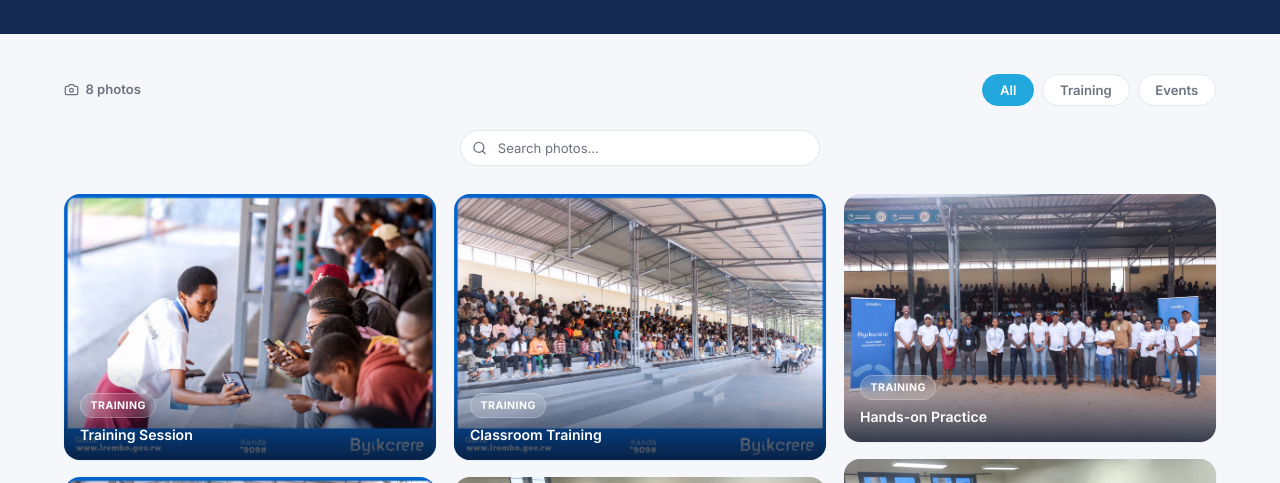
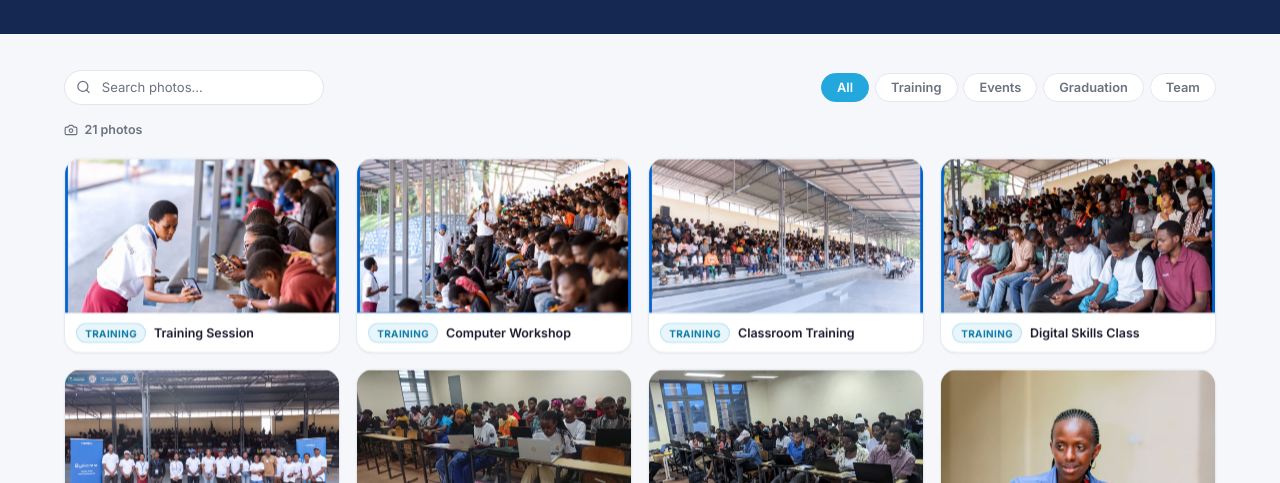
Before and after one commit to adolphenayituriki/DTS-Digital-Technology-Skills, a React (Vite) app in the folder client/: page /gallery in a window 1280 px wide. Shown: the part 317-800 px from the top of the page. Built offline with nearby package versions, Linux system fonts and the light colour scheme; no server answers.

Commit message:
Rebuild gallery as uniform 16:9 grid with cleaner toolbar and empty state

```diff
--- a/client/src/pages/Gallery.jsx
+++ b/client/src/pages/Gallery.jsx
@@ -1,19 +1,49 @@
-import React, { useEffect, useState } from 'react';
-import { X, ChevronLeft, ChevronRight, ZoomIn, Camera, Search } from 'lucide-react';
+import React, { useCallback, useEffect, useMemo, useRef, useState } from 'react';
+import { X, ChevronLeft, ChevronRight, ZoomIn, Camera, Search, ImageOff } from 'lucide-react';
 import FadeIn from '../components/FadeIn';
 
+// One entry per distinct photo in public/. A few files are byte-identical
+// duplicates across the Featured Images / Guests / Graduation images / Teams
+// folders, so only one copy of each is listed. `w`/`h` are the intrinsic pixel
+// sizes, passed to the <img> so the browser can reserve the tile before the
+// file arrives - the visible box is then fixed to a 16/9 ratio by CSS and the
+// photo is cropped to fit, so every tile is the same short, wide shape.
+//
+// Captions are grouped by the folder each photo lives in, so adjust the label
+// text here if you want different wording - the list below is the only place
+// captions are defined.
 const images = [
-  { src: '/hero-1.jpg', label: 'Training Session', category: 'Training' },
-  { src: '/hero-2.jpg', label: 'Computer Workshop', category: 'Training' },
-  { src: '/hero-3.jpg', label: 'Classroom Training', category: 'Training' },
-  { src: '/activity-1.jpg', label: 'Team Activity', category: 'Events' },
-  { src: '/hero-5.jpg', label: 'Digital Skills Class', category: 'Training' },
-  { src: '/hero-6.jpg', label: 'Hands-on Practice', category: 'Training' },
-  { src: '/activity-2.jpg', label: 'DTS Event', category: 'Events' },
-  { src: '/hero-2.jpg', label: 'Student Workshop', category: 'Training' },
+  // Training
+  { src: '/hero-1.jpg', w: 1600, h: 1143, label: 'Training Session', category: 'Training' },
+  { src: '/hero-2.jpg', w: 1600, h: 1066, label: 'Computer Workshop', category: 'Training' },
+  { src: '/hero-3.jpg', w: 1600, h: 1143, label: 'Classroom Training', category: 'Training' },
+  { src: '/hero-5.jpg', w: 1600, h: 1280, label: 'Digital Skills Class', category: 'Training' },
+  { src: '/hero-6.jpg', w: 1600, h: 1067, label: 'Hands-on Practice', category: 'Training' },
+
+  // Events
+  { src: '/activity-1.jpg', w: 1080, h: 607, label: 'Team Activity', category: 'Events' },
+  { src: '/activity-2.jpg', w: 1008, h: 567, label: 'DTS Event', category: 'Events' },
+  { src: '/Guests/ELITEFRAMSTUDIO(73).jpg', w: 1448, h: 2000, label: 'Guests at a DTS Event', category: 'Events' },
+  { src: '/Guests/ELITEFRAMSTUDIO(133) (1).jpg', w: 1364, h: 2000, label: 'Event Guests', category: 'Events' },
+  { src: '/Guests/WhatsApp Image 2026-09-25 at 16.48.45.jpeg', w: 720, h: 1080, label: 'Event Guest', category: 'Events' },
+  { src: '/Guests/WhatsApp Image 2026-09-b25 at 16.41.13.jpeg', w: 720, h: 1080, label: 'Event Guest', category: 'Events' },
+
+  // Graduation
+  { src: '/Graduation images/ELITEFRAMSTUDIO(100).jpg', w: 2000, h: 1355, label: 'Graduation Ceremony', category: 'Graduation' },
+  { src: '/Graduation images/ELITEFRAMSTUDIO(123).jpg', w: 2000, h: 1331, label: 'Graduation Group Photo', category: 'Graduation' },
+  { src: '/Graduation images/ELITEFRAMSTUDIO(135).jpg', w: 2000, h: 1920, label: 'Graduation Ceremony', category: 'Graduation' },
+  { src: '/Graduation images/ELITEFRAMSTUDIO(93).jpg', w: 2000, h: 1331, label: 'DTS Team and Graduates', category: 'Graduation' },
+  { src: '/Graduation images/ELITEFRAMSTUDIO(94).jpg', w: 2000, h: 1235, label: 'Graduation Ceremony', category: 'Graduation' },
+
+  // Team
+  { src: '/Featured Images/ELITEFRAMSTUDIO(48).jpg', w: 1887, h: 2000, label: 'DTS Team at Work', category: 'Team' },
+  { src: '/Featured Images/ELITEFRAMSTUDIO(134).jpg', w: 2000, h: 1331, label: 'Team Session', category: 'Team' },
+  { src: '/Featured Images/ELITEFRAMSTUDIO(135).jpg', w: 1965, h: 2000, label: 'Team at UR-Huye Campus', category: 'Team' },
+  { src: '/Featured Images/WhatsApp Image 2026-09-25 at 16.41.13.jpeg', w: 720, h: 720, label: 'Team Moment', category: 'Team' },
+  { src: '/Teams/ELITEFRAMSTUDIO(124).jpg', w: 2000, h: 1331, label: 'The DTS Team', category: 'Team' },
 ];
 
-const categories = ['All', 'Training', 'Events'];
+const categories = ['All', 'Training', 'Events', 'Graduation', 'Team'];
 
 export default function Gallery() {
   const [filter, setFilter] = useState('All');
@@ -21,17 +51,30 @@ export default function Gallery() {
   const [lightbox, setLightbox] = useState(null);
 
   const query = q.trim().toLowerCase();
-  const matches = (i) => !query || (i.label + ' ' + i.category).toLowerCase().includes(query);
-  const visible = (filter === 'All' ? images : images.filter((i) => i.category === filter)).filter(matches);
+  const visible = useMemo(
+    () =>
+      (filter === 'All' ? images : images.filter((i) => i.category === filter)).filter(
+        (i) => !query || (i.label + ' ' + i.category).toLowerCase().includes(query)
+      ),
+    [filter, query]
+  );
 
-  const close = () => setLightbox(null);
-  const move = (dir) => {
+  // The arrow-key handler below is registered once when the lightbox opens, so
+  // it must read the current list through a ref - otherwise changing the filter
+  // while the lightbox is open leaves it stepping through a stale array.
+  const visibleRef = useRef(visible);
+  visibleRef.current = visible;
+
+  const close = useCallback(() => setLightbox(null), []);
+  const move = useCallback((dir) => {
+    const list = visibleRef.current;
     setLightbox((current) => {
-      const idx = visible.findIndex((i) => i.src === current.src && i.label === current.label);
-      const next = (idx + dir + visible.length) % visible.length;
-      return visible[next];
+      if (!current || list.length === 0) return current;
+      const idx = list.findIndex((i) => i.src === current.src);
+      if (idx === -1) return current;
+      return list[(idx + dir + list.length) % list.length];
     });
-  };
+  }, []);
 
   useEffect(() => {
     if (!lightbox) return;
@@ -41,9 +84,19 @@ export default function Gallery() {
       if (e.key === 'ArrowLeft') move(-1);
     };
     window.addEventListener('keydown', onKey);
-    return () => window.removeEventListener('keydown', onKey);
-    // eslint-disable-next-line react-hooks/exhaustive-deps
-  }, [lightbox]);
+    document.body.style.overflow = 'hidden';
+    return () => {
+      window.removeEventListener('keydown', onKey);
+      document.body.style.overflow = '';
+    };
+  }, [lightbox, close, move]);
+
+  // A filter change can hide the photo that is currently open in the lightbox.
+  useEffect(() => {
+    if (lightbox && !visible.some((i) => i.src === lightbox.src)) setLightbox(null);
+  }, [visible, lightbox]);
+
+  const currentIndex = lightbox ? visible.findIndex((i) => i.src === lightbox.src) : -1;
 
   return (
     <>
@@ -56,24 +109,7 @@ export default function Gallery() {
 
       <section className="section gallery-section">
         <div className="container">
-          <div className="gallery-toolbar">
-            <p className="gallery-count">
-              <Camera size={15} /> {visible.length} {visible.length === 1 ? 'photo' : 'photos'}
-            </p>
-            <div className="gallery-filters">
-              {categories.map((c) => (
-                <button
-                  key={c}
-                  className={`filter-pill ${filter === c ? 'active' : ''}`}
-                  onClick={() => setFilter(c)}
-                >
-                  {c}
-                </button>
-              ))}
-            </div>
-          </div>
-
-          <div className="gallery-toolbar gallery-toolbar-search">
+          <div className="gallery-controls">
             <div className="search-box">
               <Search size={15} />
               <input
@@ -84,22 +120,76 @@ export default function Gallery() {
                 aria-label="Search gallery"
               />
             </div>
+            <div className="gallery-filters" role="group" aria-label="Filter photos by category">
+              {categories.map((c) => (
+                <button
+                  key={c}
+                  type="button"
+                  className={`filter-pill ${filter === c ? 'active' : ''}`}
+                  aria-pressed={filter === c}
+                  onClick={() => setFilter(c)}
+                >
+                  {c}
+                </button>
+              ))}
+            </div>
           </div>
 
-          {visible.length === 0 && (
-            <p style={{ textAlign: 'center', color: 'var(--text-light)', padding: '2rem 0' }}>
-              No photos match your search.
+          <p className="gallery-count" aria-live="polite">
+            <Camera size={14} /> {visible.length}{' '}
+            {visible.length === 1 ? 'photo' : 'photos'}
+            {visible.length !== images.length && ` of ${images.length}`}
           </p>
-          )}
 
-          <div className="gallery-masonry">
+          {visible.length === 0 ? (
+            <div className="gallery-empty">
+              <ImageOff size={26} />
+              <p>No photos match your search.</p>
+              <button
+                type="button"
+                className="filter-pill"
+                onClick={() => {
+                  setQ('');
+                  setFilter('All');
+                }}
+              >
+                Clear filters
+              </button>
+            </div>
+          ) : (
+            <div className="gallery-grid">
               {visible.map((item, i) => (
-              <FadeIn key={`${filter}-${item.src}-${i}`} delay={(i % 3) * 90}>
-                <figure className="gallery-card" onClick={() => setLightbox(item)}>
-                  <img src={item.src} alt={item.label} loading="lazy" />
-                  <span className="gallery-zoom">
-                    <ZoomIn size={18} />
+                <FadeIn
+                  key={`${filter}-${item.src}-${i}`}
+                  className="gallery-tile"
+                  delay={(i % 4) * 70}
+                >
+                  <figure
+                    className="gallery-card"
+                    onClick={() => setLightbox(item)}
+                    onKeyDown={(e) => {
+                      if (e.key === 'Enter' || e.key === ' ') {
+                        e.preventDefault();
+                        setLightbox(item);
+                      }
+                    }}
+                    role="button"
+                    tabIndex={0}
+                    aria-label={`Open ${item.label}`}
+                  >
+                    <div className="gallery-media">
+                      <img
+                        src={item.src}
+                        alt={item.label}
+                        width={item.w}
+                        height={item.h}
+                        loading="lazy"
+                        decoding="async"
+                      />
+                      <span className="gallery-zoom" aria-hidden="true">
+                        <ZoomIn size={17} />
                       </span>
+                    </div>
                     <figcaption>
                       <span className="gallery-badge">{item.category}</span>
                       <p>{item.label}</p>
@@ -108,30 +198,37 @@ export default function Gallery() {
                 </FadeIn>
               ))}
             </div>
+          )}
         </div>
       </section>
 
       {lightbox && (
-        <div className="lightbox" onClick={close}>
+        <div className="lightbox" onClick={close} role="dialog" aria-modal="true" aria-label={lightbox.label}>
           <button className="lightbox-close" onClick={close} aria-label="Close">
             <X size={20} />
           </button>
+          {visible.length > 1 && (
+            <>
               <button className="lightbox-nav prev" onClick={(e) => { e.stopPropagation(); move(-1); }} aria-label="Previous">
                 <ChevronLeft size={22} />
               </button>
               <button className="lightbox-nav next" onClick={(e) => { e.stopPropagation(); move(1); }} aria-label="Next">
                 <ChevronRight size={22} />
               </button>
-          <div
-            className="lightbox-content"
-            onClick={(e) => e.stopPropagation()}
-          >
-            <img src={lightbox.src} alt={lightbox.label} />
+            </>
+          )}
+          <div className="lightbox-content" onClick={(e) => e.stopPropagation()}>
+            <img src={lightbox.src} alt={lightbox.label} width={lightbox.w} height={lightbox.h} />
             <div className="lightbox-caption">
               <span className="gallery-badge">{lightbox.category}</span>
               <p>{lightbox.label}</p>
             </div>
           </div>
+          {currentIndex >= 0 && (
+            <div className="lightbox-counter" aria-live="polite">
+              {currentIndex + 1} / {visible.length}
+            </div>
+          )}
         </div>
       )}
     </>
--- a/client/src/styles/global.css
+++ b/client/src/styles/global.css
@@ -728,55 +728,98 @@
 
 @media (max-width: 768px) { .contact-grid { grid-template-columns: 1fr; } }
 
-/* â”€â”€ Gallery â”€â”€ */
-.gallery-section { padding-top: 2.5rem; }
-.gallery-toolbar {
+/* ── Gallery ── */
+.gallery-section { padding-top: 2.25rem; }
+
+/* One control bar: search on the left, category pills on the right. */
+.gallery-controls {
   display: flex; align-items: center; justify-content: space-between;
-  gap: 1rem; flex-wrap: wrap; margin-bottom: 1.75rem;
-}
-.gallery-count { display: inline-flex; align-items: center; gap: 0.4rem; font-size: 0.82rem; font-weight: 600; color: var(--text-light); }
-.gallery-toolbar-search { margin-top: -0.25rem; justify-content: center; }
-.gallery-toolbar-search .search-box { width: min(360px, 100%); }
-.gallery-filters { display: flex; gap: 0.5rem; flex-wrap: wrap; }
+  gap: 0.75rem 1.5rem; flex-wrap: wrap; margin-bottom: 0.9rem;
+}
+.gallery-controls .search-box { flex: 0 1 260px; width: 260px; }
+.gallery-filters { display: flex; gap: 0.35rem; flex-wrap: wrap; }
 .filter-pill {
   background: var(--surface); border: 1.5px solid #e3e7ee; color: var(--text-light);
-  font-size: 0.82rem; font-weight: 600; padding: 0.45rem 1.05rem; border-radius: 999px;
+  font-size: 0.8rem; font-weight: 600; padding: 0.4rem 0.95rem; border-radius: 999px;
   cursor: pointer; transition: all var(--transition);
 }
 .filter-pill:hover { border-color: var(--primary); color: var(--primary); }
 .filter-pill.active { background: var(--primary); border-color: var(--primary); color: #fff; }
 
-.gallery-masonry { columns: 3 300px; column-gap: 1.1rem; }
+.gallery-count {
+  display: flex; align-items: center; gap: 0.4rem; margin-bottom: 1.1rem;
+  font-size: 0.78rem; font-weight: 600; color: var(--text-light);
+}
+
+/* Uniform grid. minmax() pins a clear minimum tile width, and the 16/9 media
+   box below gives every photo the same low height whatever its native ratio,
+   so rows stay level and the page reads as one block. */
+.gallery-grid {
+  display: grid; grid-template-columns: repeat(auto-fill, minmax(230px, 1fr));
+  gap: 1rem; align-items: stretch;
+}
+.gallery-tile { min-width: 0; display: flex; }
+
 .gallery-card {
-  break-inside: avoid; margin: 0 0 1.1rem; position: relative;
-  border-radius: var(--radius-lg); overflow: hidden; cursor: zoom-in;
-  background: #e9edf3; box-shadow: var(--shadow-sm);
-  transition: transform var(--transition), box-shadow var(--transition);
-}
-.gallery-card img { width: 100%; display: block; transform: scale(1.001); transition: transform 0.5s cubic-bezier(0.22, 1, 0.36, 1); }
-.gallery-card:hover { transform: translateY(-4px); box-shadow: var(--shadow-lg); }
-.gallery-card:hover img { transform: scale(1.07); }
+  display: flex; flex-direction: column; width: 100%;
+  background: var(--surface); border: 1px solid #e6eaf1; border-radius: var(--radius-lg);
+  overflow: hidden; cursor: zoom-in; box-shadow: var(--shadow-sm);
+  transition: transform var(--transition), box-shadow var(--transition), border-color var(--transition);
+}
+.gallery-card:hover, .gallery-card:focus-visible {
+  transform: translateY(-3px); border-color: #d3dbe6; box-shadow: var(--shadow-lg);
+}
+.gallery-card:focus-visible { outline: 3px solid var(--primary); outline-offset: 2px; }
+
+.gallery-media { position: relative; overflow: hidden; background: #e9edf3; }
+.gallery-card img {
+  display: block; width: 100%; aspect-ratio: 16 / 9; height: auto;
+  object-fit: cover;
+  /* Portrait sources are cropped to 16/9, so bias the crop upward to keep
+     heads in frame rather than centring on torsos. */
+  object-position: center 28%;
+  transition: transform 0.5s cubic-bezier(0.22, 1, 0.36, 1);
+}
+.gallery-card:hover img, .gallery-card:focus-visible img { transform: scale(1.06); }
+
 .gallery-card .gallery-zoom {
   position: absolute; top: 50%; left: 50%; translate: -50% -50%;
-  width: 46px; height: 46px; border-radius: 50%; display: flex; align-items: center; justify-content: center;
-  background: rgba(255,255,255,0.9); color: var(--navy); opacity: 0; transform: scale(0.75);
+  width: 42px; height: 42px; border-radius: 50%; display: flex; align-items: center; justify-content: center;
+  background: rgba(255,255,255,0.92); color: var(--navy);
+  opacity: 0; transform: scale(0.75);
   transition: opacity 0.25s ease, transform 0.25s ease; pointer-events: none;
 }
-.gallery-card:hover .gallery-zoom { opacity: 1; transform: scale(1); }
+.gallery-card:hover .gallery-zoom, .gallery-card:focus-visible .gallery-zoom { opacity: 1; transform: scale(1); }
+
 .gallery-card figcaption {
-  position: absolute; inset: auto 0 0 0; padding: 1.6rem 1rem 0.85rem;
-  background: linear-gradient(to top, rgba(10,20,40,0.82) 0%, rgba(10,20,40,0.2) 65%, transparent 100%);
-  color: #fff;
-}
-.gallery-card figcaption p { font-weight: 600; font-size: 0.88rem; margin: 0; }
+  display: flex; align-items: center; gap: 0.5rem;
+  padding: 0.55rem 0.7rem; border-top: 1px solid #eef1f6;
+}
+.gallery-card figcaption p {
+  margin: 0; min-width: 0; font-weight: 600; font-size: 0.78rem; line-height: 1.3; color: var(--text);
+  white-space: nowrap; overflow: hidden; text-overflow: ellipsis;
+}
 .gallery-badge {
-  display: inline-block; background: rgba(255,255,255,0.16); backdrop-filter: blur(6px);
-  border: 1px solid rgba(255,255,255,0.25); color: #fff; font-size: 0.66rem; font-weight: 700;
-  padding: 0.16rem 0.6rem; border-radius: 999px; margin-bottom: 0.35rem; text-transform: uppercase; letter-spacing: 0.04em;
-}
+  display: inline-block; flex-shrink: 0;
+  background: rgba(35, 168, 222, 0.1); border: 1px solid rgba(35, 168, 222, 0.25);
+  color: #0f7ba5; font-size: 0.62rem; font-weight: 700; line-height: 1.5;
+  padding: 0.1rem 0.5rem; border-radius: 999px;
+  text-transform: uppercase; letter-spacing: 0.04em;
+}
+
+.gallery-empty {
+  display: flex; flex-direction: column; align-items: center; gap: 0.85rem;
+  padding: 3.5rem 1rem; text-align: center;
+  border: 1.5px dashed #d6dce5; border-radius: var(--radius-lg); color: var(--text-light);
+}
+.gallery-empty svg { opacity: 0.45; }
+.gallery-empty p { font-size: 0.9rem; font-weight: 500; }
 
 @media (max-width: 640px) {
-  .gallery-toolbar { flex-direction: column; align-items: flex-start; }
+  .gallery-controls { flex-direction: column; align-items: stretch; }
+  .gallery-controls .search-box { flex: 1 1 auto; width: 100%; }
+  .gallery-grid { grid-template-columns: repeat(2, minmax(0, 1fr)); gap: 0.7rem; }
+  .gallery-card figcaption { padding: 0.45rem 0.5rem; gap: 0.35rem; }
 }
 
 /* â”€â”€ Lightbox â”€â”€ */
@@ -798,6 +841,11 @@
   background: linear-gradient(to top, rgba(0,0,0,0.85), transparent);
 }
 .lightbox-caption p { margin: 0; color: #fff; font-weight: 600; font-size: 0.95rem; }
+/* The badge is tinted for the light card strip, so flip it for the dark stage. */
+.lightbox-caption .gallery-badge {
+  background: rgba(255,255,255,0.16); border-color: rgba(255,255,255,0.28); color: #fff;
+  backdrop-filter: blur(6px); font-size: 0.66rem;
+}
 .lightbox-close {
   position: fixed; top: 1.4rem; right: 1.4rem; background: rgba(255,255,255,0.14);
   border: 1px solid rgba(255,255,255,0.22); color: #fff; width: 44px; height: 44px; border-radius: 50%;
@@ -805,6 +853,12 @@
   backdrop-filter: blur(8px); transition: background var(--transition), transform var(--transition); z-index: 2;
 }
 .lightbox-close:hover { background: rgba(255,255,255,0.3); transform: rotate(90deg); }
+.lightbox-counter {
+  position: fixed; bottom: 1.4rem; left: 50%; translate: -50% 0; z-index: 2;
+  background: rgba(255,255,255,0.12); border: 1px solid rgba(255,255,255,0.2); color: #fff;
+  font-size: 0.8rem; font-weight: 600; letter-spacing: 0.05em; line-height: 1.2;
+  padding: 0.35rem 0.85rem; border-radius: 999px; backdrop-filter: blur(8px);
+}
 .lightbox-nav {
   position: fixed; top: 50%; translate: 0 -50%; background: rgba(255,255,255,0.12);
   border: 1px solid rgba(255,255,255,0.2); color: #fff; width: 48px; height: 48px; border-radius: 50%;
@@ -2763,30 +2817,12 @@ main:has(.apply-page) .apply-page { display: flex; flex-direction: column; min-h
   .dialog-card { padding: 1rem 0.9rem 0.85rem; }
 }
 
-/* â”€â”€ Gallery Grid â”€â”€ */
+/* â”€â”€ Section header / Team grid â”€â”€ */
 .section-header {
   text-align: center; margin-bottom: 2rem;
 }
 .section-header h2 { font-size: 1.7rem; font-weight: 800; letter-spacing: -0.02em; margin-bottom: 0.5rem; }
 .section-header p { color: var(--text-light); font-size: 0.95rem; }
-
-.gallery-grid {
-  display: grid;
-  grid-template-columns: repeat(auto-fit, minmax(280px, 1fr));
-  gap: 1rem;
-}
-.gallery-item {
-  border-radius: var(--radius-lg);
-  overflow: hidden;
-  box-shadow: var(--shadow-md);
-  aspect-ratio: 4/3;
-  background: #f1f5f9;
-}
-.gallery-item img {
-  width: 100%; height: 100%; object-fit: cover;
-  transition: transform 0.4s ease;
-}
-.gallery-item:hover img { transform: scale(1.05); }
 
 .team-grid {
   display: grid;
@@ -2808,11 +2844,9 @@ main:has(.apply-page) .apply-page { display: flex; flex-direction: column; min-h
 .team-card:hover img { transform: scale(1.05); }
 
 @media (max-width: 640px) {
-  .gallery-grid { grid-template-columns: repeat(2, 1fr); gap: 0.7rem; }
   .team-grid { grid-template-columns: repeat(2, 1fr); }
 }
 @media (max-width: 400px) {
-  .gallery-grid { grid-template-columns: 1fr; }
   .team-grid { grid-template-columns: 1fr; max-width: 280px; }
 }
 
```
Lines whose indentation alone changed are shown as unchanged.
